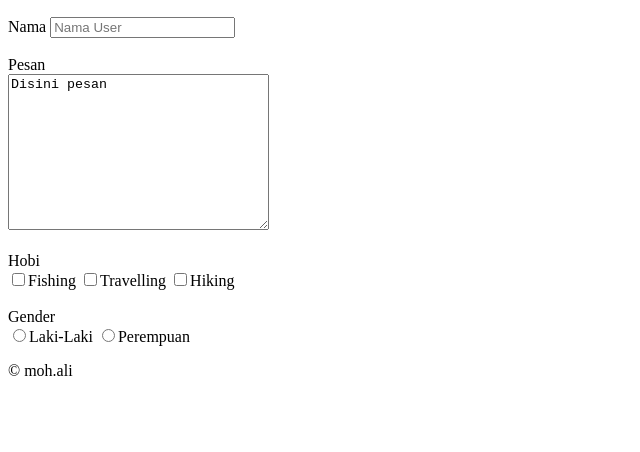
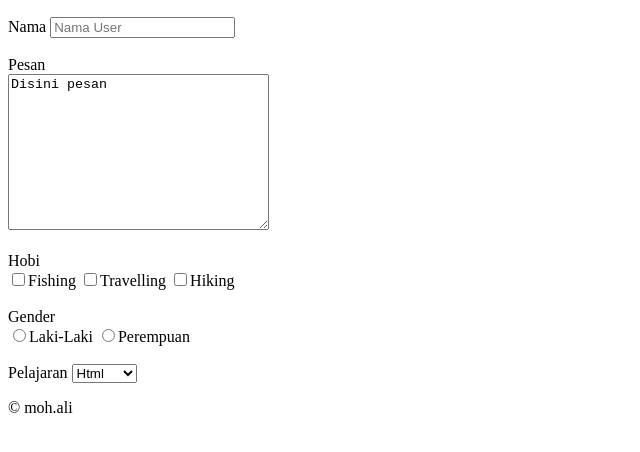
Before and after one commit to mohali9/Sederhana, a plain HTML site: page contact/contact.html in a window 1280 px wide. Shown: the part 136-588 px from the top of the page, without its empty margins (0-640 px from the left). Drawn offline with Linux system fonts and the light colour scheme.

Commit message:
select option

```diff
--- a/contact/contact.html
+++ b/contact/contact.html
@@ -37,6 +37,23 @@
       <br>
       <input type="radio" name="gender" value="0">Laki-Laki
       <input type="radio" name="gender" value="1">Perempuan
+      <br>
+      <br>
+
+      <label>Pelajaran</label>
+      <select>
+        <optgroup label="Frontend">
+          <option value="html">Html</option>
+          <option value="css">Css</option>
+          <option value="js">Js</option>
+        </optgroup>
+
+        <optgroup label="Backend">
+          <option value="php">Php</option>
+          <option value="go">Go</option>
+        </optgroup>
+      </select>
+
     </form>
 
     <p>&copy; moh.ali</p>
```
